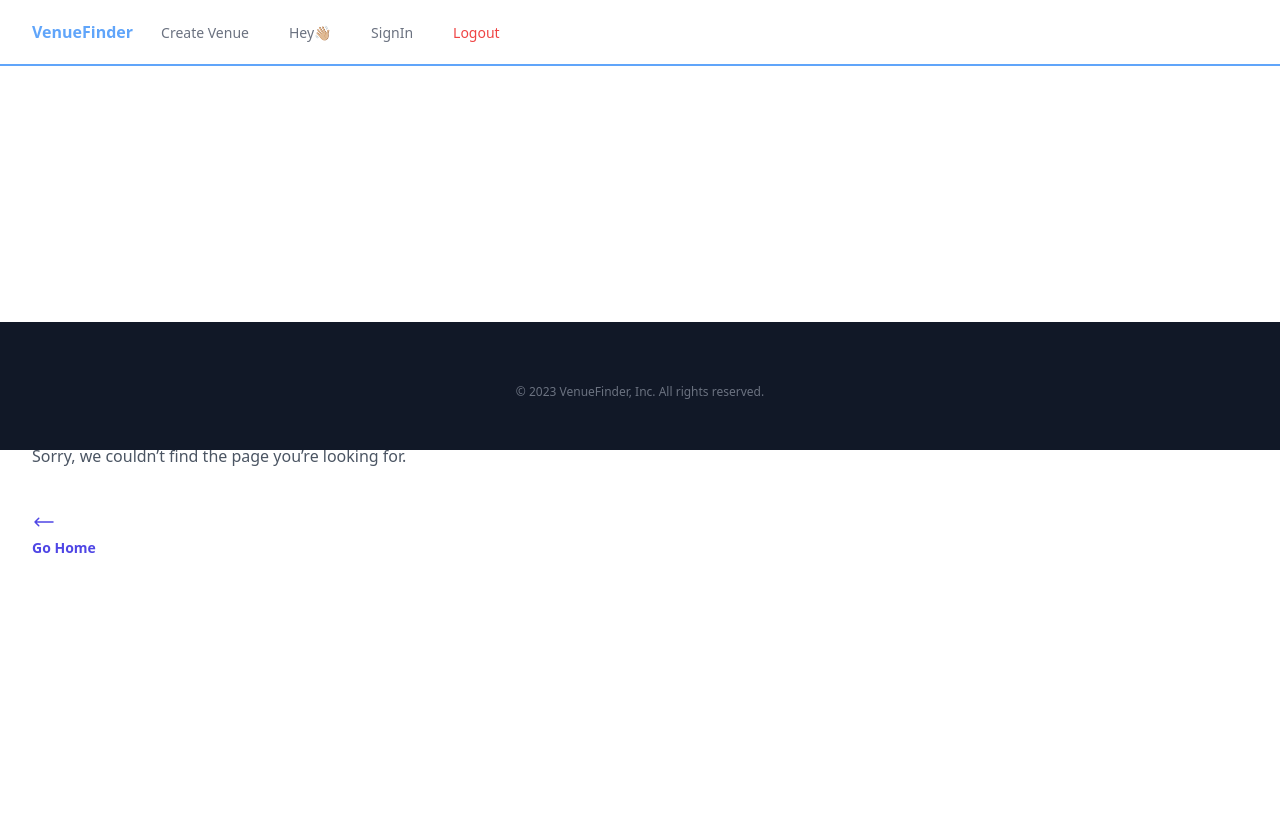
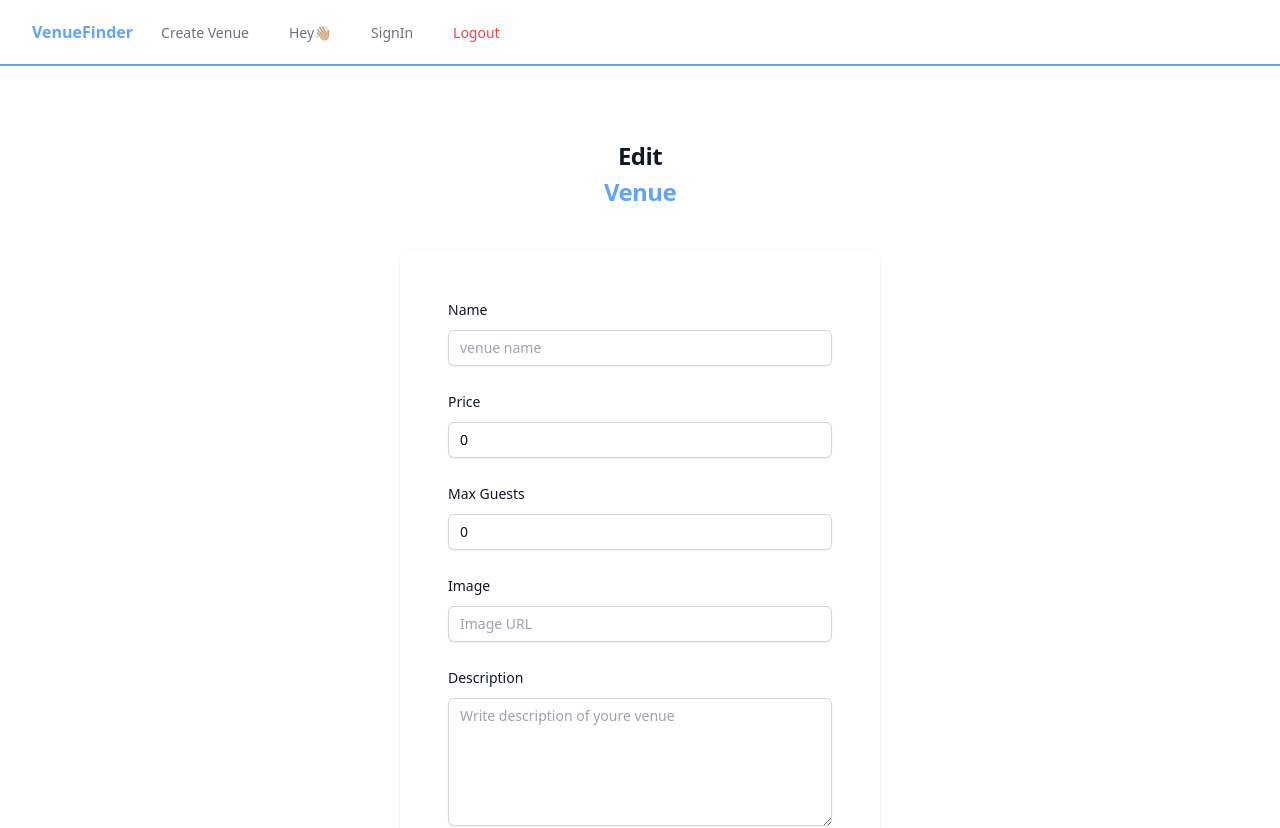
Before and after one commit to IsacHolstad/venuefinder, a React (Create React App) app: page /edituservenue in a window 1280 px wide. Before the commit this address had no page. Shown: the top 828 px of the page. Built offline with nearby package versions, Linux system fonts and the light colour scheme.

Commit message:
editUserVenue component made

```diff
--- /dev/null
+++ b/src/components/views/EditUserVenue.js
@@ -0,0 +1,161 @@
+import React, {useState, useEffect} from "react";
+
+const EditUserVenue = () => {
+    const [name, setName] = useState('');
+    const [price, setPrice] = useState(0);
+    const [media, setMedia] = useState([]);
+    const [description, setDescription] = useState('');
+    const [maxGuests, setMaxGuests] = useState(0);
+    const [userData, setUserData] = useState('');
+
+    const handlePriceChange = (event) => {
+        const valuePrice = Number(event.target.value)
+        setPrice(valuePrice)
+    }
+
+    const handleMaxGuests = (event) => {
+        const valueGuests = Number(event.target.value)
+        setMaxGuests(valueGuests)
+    }
+    const handleMediaChange = (event) => {
+        setMedia(event.target.value)
+    }
+
+
+    useEffect(() => {
+        const userData = localStorage.getItem('user-info');
+        if (userData) {
+            setUserData(JSON.parse(userData))
+        }
+    }, [])
+    const userKey = userData.accessToken;
+
+
+    async function postVenue(event) {
+        event.preventDefault()
+        let item = {name, media, description, maxGuests, price};
+        let result = await fetch(`https://nf-api.onrender.com/api/v1/holidaze/venues`, {
+            method: "POST",
+            headers: {
+                "Content-Type" : "application/json",
+                "Authorization" : `Bearer ${userKey}`
+            },
+            body: JSON.stringify(item),
+
+
+        })
+        result = await result.json();
+        console.log(result)
+    }
+
+    return (
+        <>
+            <div className="flex min-h-full flex-1 flex-col justify-center py-12 sm:px-6 lg:px-8">
+                <div className="sm:mx-auto sm:w-full sm:max-w-md">
+                    <h2 className="mt-6 text-center text-2xl font-bold leading-9 tracking-tight text-gray-900">
+                        Edit <div className="text-blue-400">Venue</div>
+                    </h2>
+                </div>
+                <div className="mt-10 sm:mx-auto sm:w-full sm:max-w-[480px]">
+                    <div className="bg-white px-6 py-12 shadow sm:rounded-lg sm:px-12">
+                        <form  className="space-y-6" onSubmit={postVenue}>
+                            <div>
+                                <label htmlFor="name" className="block text-sm font-medium leading-6 text-gray-900">
+                                    Name
+                                </label>
+                                <div className="mt-2">
+                                    <input
+                                        id="name"
+                                        onChange={(e) => setName(e.target.value)}
+                                        name="name"
+                                        type="text"
+                                        value={name}
+                                        placeholder="venue name"
+                                        required
+                                        className="block w-full rounded-md border-0 py-1.5 text-gray-900 shadow-sm ring-1 ring-inset ring-gray-300 placeholder:text-gray-400 focus:ring-2 focus:ring-inset focus:ring-indigo-600 sm:text-sm sm:leading-6"
+                                    />
+                                </div>
+                            </div>
+                            <div>
+                                <label htmlFor="price" className="block text-sm font-medium leading-6 text-gray-900">
+                                    Price
+                                </label>
+                                <div className="mt-2">
+                                    <input
+                                        id="price"
+                                        onChange={handlePriceChange}
+                                        name="price"
+                                        type="text"
+                                        value={price}
+                                        placeholder="venue $"
+                                        className="block w-full rounded-md border-0 py-1.5 text-gray-900 shadow-sm ring-1 ring-inset ring-gray-300 placeholder:text-gray-400 focus:ring-2 focus:ring-inset focus:ring-indigo-600 sm:text-sm sm:leading-6"
+                                    />
+                                </div>
+                            </div>
+                            <div>
+                                <label htmlFor="guests" className="block text-sm font-medium leading-6 text-gray-900">
+                                    Max Guests
+                                </label>
+                                <div className="mt-2">
+                                    <input
+                                        id="maxGuests"
+                                        onChange={handleMaxGuests}
+                                        name="maxGuests"
+                                        value={maxGuests}
+                                        type="text"
+                                        placeholder="Max Guests"
+                                        className="block w-full rounded-md border-0 py-1.5 text-gray-900 shadow-sm ring-1 ring-inset ring-gray-300 placeholder:text-gray-400 focus:ring-2 focus:ring-inset focus:ring-indigo-600 sm:text-sm sm:leading-6"
+                                    />
+                                </div>
+                            </div>
+                            <div>
+                                <label htmlFor="image" className="block text-sm font-medium leading-6 text-gray-900">
+                                    Image
+                                </label>
+                                <div className="mt-2">
+                                    <input
+                                        id="image"
+                                        onChange={handleMediaChange}
+                                        name="image"
+                                        value={media}
+                                        type="text"
+                                        placeholder="Image URL"
+                                        className="block w-full rounded-md border-0 py-1.5 text-gray-900 shadow-sm ring-1 ring-inset ring-gray-300 placeholder:text-gray-400 focus:ring-2 focus:ring-inset focus:ring-indigo-600 sm:text-sm sm:leading-6"
+                                    />
+                                </div>
+                            </div>
+                            <div>
+                                <label htmlFor="description" className="block text-sm font-medium leading-6 text-gray-900">
+                                    Description
+                                </label>
+                                <div className="mt-2">
+                                    <textarea
+                                        id="description"
+                                        onChange={(e) => setDescription(e.target.value)}
+                                        name="description"
+                                        value={description}
+                                        placeholder="Write description of youre venue"
+                                        className="block w-full h-32 rounded-md border-0 py-1.5 text-gray-900 shadow-sm ring-1 ring-inset ring-gray-300 placeholder:text-gray-400 focus:ring-2 focus:ring-inset focus:ring-indigo-600 sm:text-sm sm:leading-6"
+                                    />
+                                </div>
+                            </div>
+                            <div>
+                                <input
+                                    type="submit"
+                                    value="Post Venue"
+                                    className="flex w-full justify-center rounded-md  px-3.5 py-2.5 text-sm font-semibold text-white shadow-sm bg-indigo-600 hover:bg-indigo-500 focus-visible:outline focus-visible:outline-2 focus-visible:outline-offset-2 focus-visible:outline-indigo-600"
+                                />
+                            </div>
+                        </form>
+                        <div>
+                        </div>
+                    </div>
+                </div>
+            </div>
+
+
+        </>
+    );
+};
+
+export default EditUserVenue;
--- a/src/components/views/SignIn.js
+++ b/src/components/views/SignIn.js
@@ -19,7 +19,7 @@ const SignIn = () => {
 
 
    async function loggingIn(event){
-       event.preventDefault();
+        event.preventDefault()
         console.log(password, email)
         let item = {email, password};
        console.log(item)
--- a/src/components/views/UserVenues.js
+++ b/src/components/views/UserVenues.js
@@ -77,11 +77,13 @@ const UserVenues = () => {
                                      <h3 className="text-sm text-gray-800">{item.name}</h3>
                                      <h3 className="text-sm text-gray-500 mb-4">{item.price}$</h3>
                                  </div>
-                                 <input
-                                     type="button"
-                                     value="Edit Venue"
-                                     className="rounded-md mr-3  px-3.5 py-2.5 text-sm font-semibold text-white shadow-sm bg-indigo-600 hover:bg-indigo-500 focus-visible:outline focus-visible:outline-2 focus-visible:outline-offset-2 focus-visible:outline-indigo-600"
-                                 />
+                                 <Link to="/edituservenue">
+                                     <input
+                                         type="button"
+                                         value="Edit Venue"
+                                         className="rounded-md mr-3  px-3.5 py-2.5 text-sm font-semibold text-white shadow-sm bg-indigo-600 hover:bg-indigo-500 focus-visible:outline focus-visible:outline-2 focus-visible:outline-offset-2 focus-visible:outline-indigo-600"
+                                     />
+                                 </Link>
                                  <input
                                      type="button"
                                      value="Delete Venue"
--- a/src/routes/Router.js
+++ b/src/routes/Router.js
@@ -9,6 +9,7 @@ import CreateVenue from "../components/views/CreateVenue";
 import ProfilePage from "../components/views/ProfilePage";
 import EditAvatar from "../components/views/EditAvatar";
 import UserVenues from "../components/views/UserVenues";
+import EditUserVenue from "../components/views/EditUserVenue";
 
 function Router () {
     return(
@@ -21,6 +22,7 @@ function Router () {
                 <Route path="/profilepage" element={<ProfilePage/>}/>
                 <Route path="/venueDetail/:id" element={<VenueDetail/>}/>
                 <Route path="/editavatar" element={<EditAvatar/>}/>
+                <Route path="/edituservenue" element={<EditUserVenue/>}/>
                 <Route path="/uservenues" element={<UserVenues/>}/>
                 <Route path="*" element={<PageNotFound/>}/>
             </Routes>
```
